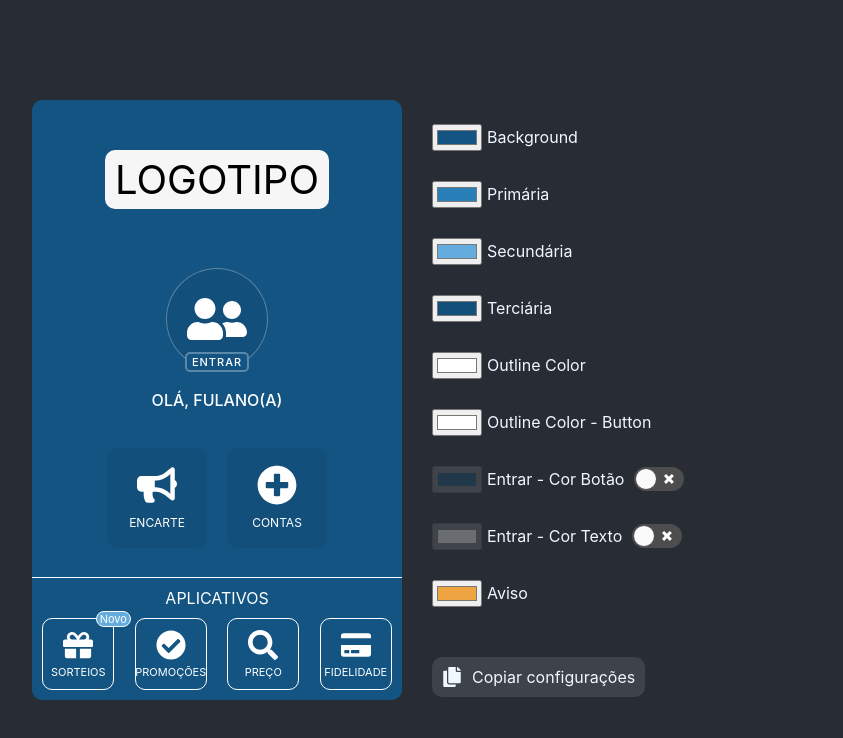
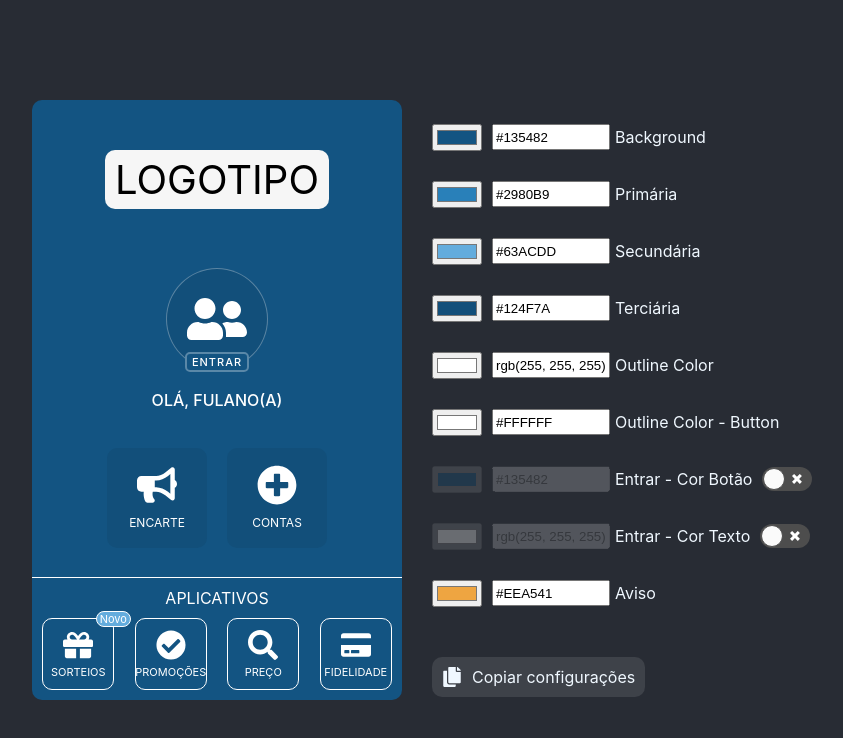
Before and after one commit to SidiBecker/app-variables, a React (Create React App) app: page / in a window 1280 px wide. Shown: the top 738 px of the page, without its empty margins (352-1195 px from the left). Built offline with nearby package versions, Linux system fonts and the light colour scheme.

Commit message:
Colors format

```diff
--- a/src/Utils/Utils.ts
+++ b/src/Utils/Utils.ts
@@ -1,5 +1,5 @@
 import { toast } from 'react-toastify';
-import { AllColors, ColorsEnum } from './ColorsEnum';
+import { ColorsEnum } from './ColorsEnum';
 
 function RGBToHex(rgb: any) {
   // Choose correct separator
@@ -37,7 +37,7 @@ function getColorVariable(variable: string): string {
     .getPropertyValue(variable)
     .trim();
 
-  if (color.includes('#')) {
+  if (isColor(color)) {
     return color;
   }
 
@@ -59,10 +59,18 @@ function copyVariables(colors: Array<any>) {
     if (colorObj.enabled) {
       let color = getComputedStyle(document.documentElement)
         .getPropertyValue(colorObj.variable)
-        .trim().toUpperCase();
+        .trim()
+        .toUpperCase();
 
-      if (colorObj.type === 'RGB' && color.includes('#')) {
+      if (colorObj.type.toUpperCase() === 'RGB' && color.includes('#')) {
         color = HexToRGB(color) || '';
+      }
+
+      if (
+        colorObj.type.toUpperCase() === 'HEX' &&
+        color.toUpperCase().includes('RGB')
+      ) {
+        color = RGBToHex(color) || '';
       }
 
       ret += colorObj.config + ': ' + color.toUpperCase() + '\r\n';
@@ -79,10 +87,11 @@ function copyVariables(colors: Array<any>) {
 }
 
 function setColorVariable({ name, color }: any) {
+  if (color != null) {
     document.documentElement.style.setProperty(name, color);
 
     if (name === ColorsEnum.OUTLINE_COLOR.variable) {
-    if (color.includes('#')) {
+      if (isColor(color) && color.includes('#')) {
         color = HexToRGB(color);
       }
       setColorVariable({
@@ -93,6 +102,14 @@ function setColorVariable({ name, color }: any) {
           .concat(', 0.3)'),
       });
     }
+  }
+}
+
+function isColor(value: string) {
+  const hexRegex = /[#]+[A-Z|a-z|0-9]{6}/;
+  var rgbRegex = /rgb\((\d{1,3}), (\d{1,3}), (\d{1,3})\)/;
+
+  return hexRegex.test(value) || rgbRegex.test(value);
 }
 export interface Color {
   name: string;
@@ -106,4 +123,5 @@ export {
   copyVariables,
   getColorVariable,
   setColorVariable,
+  isColor,
 };
--- a/src/components/InputColor/InputColor.tsx
+++ b/src/components/InputColor/InputColor.tsx
@@ -1,6 +1,7 @@
+/* eslint-disable react-hooks/exhaustive-deps */
 import React, { useEffect, useState } from 'react';
 import PropTypes, { InferProps } from 'prop-types';
-import { Color } from '../../Utils/Utils';
+import { Color, HexToRGB, RGBToHex, isColor } from '../../Utils/Utils';
 import Toggle from 'react-toggle';
 
 export function InputColor({
@@ -8,6 +9,7 @@ export function InputColor({
   name,
   color,
   optional,
+  type,
   onChangeColor,
   onEnableColor,
 }: InferProps<typeof InputColor.propTypes>) {
@@ -15,11 +17,16 @@ export function InputColor({
   const [colorState, setColorState] = useState({
     name,
     color,
+    type,
   });
 
   function onChange({ color, name }: Color) {
     onChangeColor({ color, name }, { colorState, setColorState });
-    setColorState({ color, name });
+    setColorState({
+      color,
+      name,
+      type,
+    });
   }
 
   function onChangeToggle(enabled: boolean) {
@@ -27,8 +34,25 @@ export function InputColor({
     setEnabled(enabled);
   }
 
+  function formatColor({ type, color }: any) {
+    if (isColor(color)) {
+      if (type.toUpperCase() === 'RGB' && color.includes('#')) {
+        color = HexToRGB(color) || '';
+      }
+
+      if (type.toUpperCase() === 'HEX' && color.toUpperCase().includes('RGB')) {
+        color = RGBToHex(color) || '';
+      }
+    }
+    return color;
+  }
+
   useEffect(() => {
-    setColorState({ name, color });
+    setColorState({
+      name,
+      color,
+      type,
+    });
   }, [color]);
 
   return (
@@ -39,6 +63,23 @@ export function InputColor({
           id="favcolor"
           name="favcolor"
           value={colorState.color}
+          readOnly={!enabled}
+          disabled={!enabled}
+          onChange={(ev) => {
+            onChange({
+              name,
+              color: ev.target.value,
+            });
+          }}
+        />
+        <input
+          type="text"
+          id="text"
+          name="text"
+          value={formatColor({
+            type: colorState.type,
+            color: colorState.color,
+          })}
           readOnly={!enabled}
           disabled={!enabled}
           onChange={(ev) => {
@@ -66,6 +107,7 @@ InputColor.propTypes = {
   label: PropTypes.string.isRequired,
   name: PropTypes.string.isRequired,
   color: PropTypes.string.isRequired,
+  type: PropTypes.string.isRequired,
   optional: PropTypes.bool.isRequired,
   onChangeColor: PropTypes.func.isRequired,
   onEnableColor: PropTypes.func.isRequired,
--- a/src/components/Settings/Settings.scss
+++ b/src/components/Settings/Settings.scss
@@ -14,6 +14,12 @@
     label {
       margin-left: 5px;
       line-height: 12px;
+    }
+
+    input[type="text"]{
+      margin-left: 10px;
+      height: 20px;
+      width: 110px;
     }
 
     input:not([disabled]) {
--- a/src/components/Settings/Settings.tsx
+++ b/src/components/Settings/Settings.tsx
@@ -85,6 +85,7 @@ export const Settings = () => {
                 label={color.name}
                 color={color.color}
                 name={color.variable}
+                type={color.type}
                 optional={color.optional}
                 onChangeColor={onChangeColor}
                 onEnableColor={onEnableColor}
```
Lines whose indentation alone changed are shown as unchanged.
